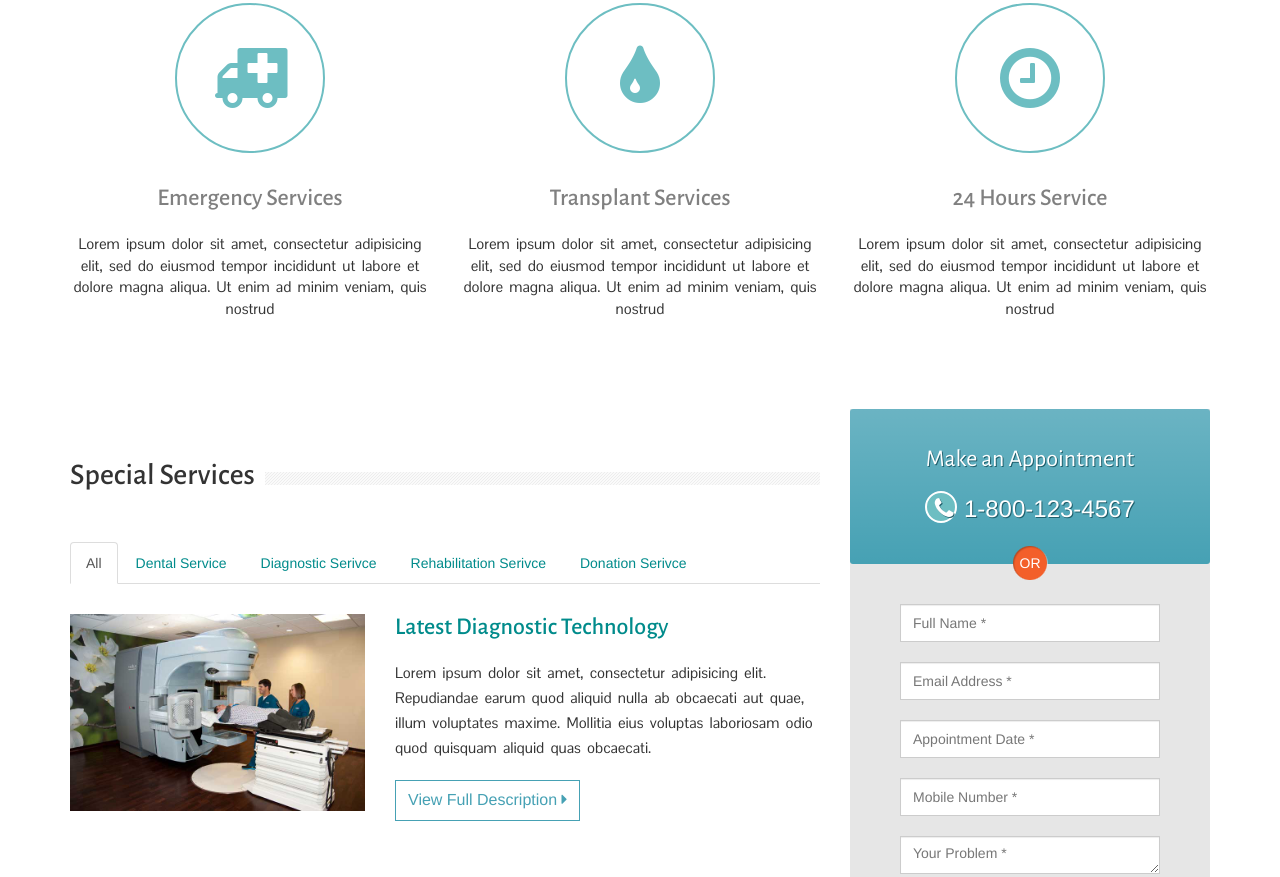
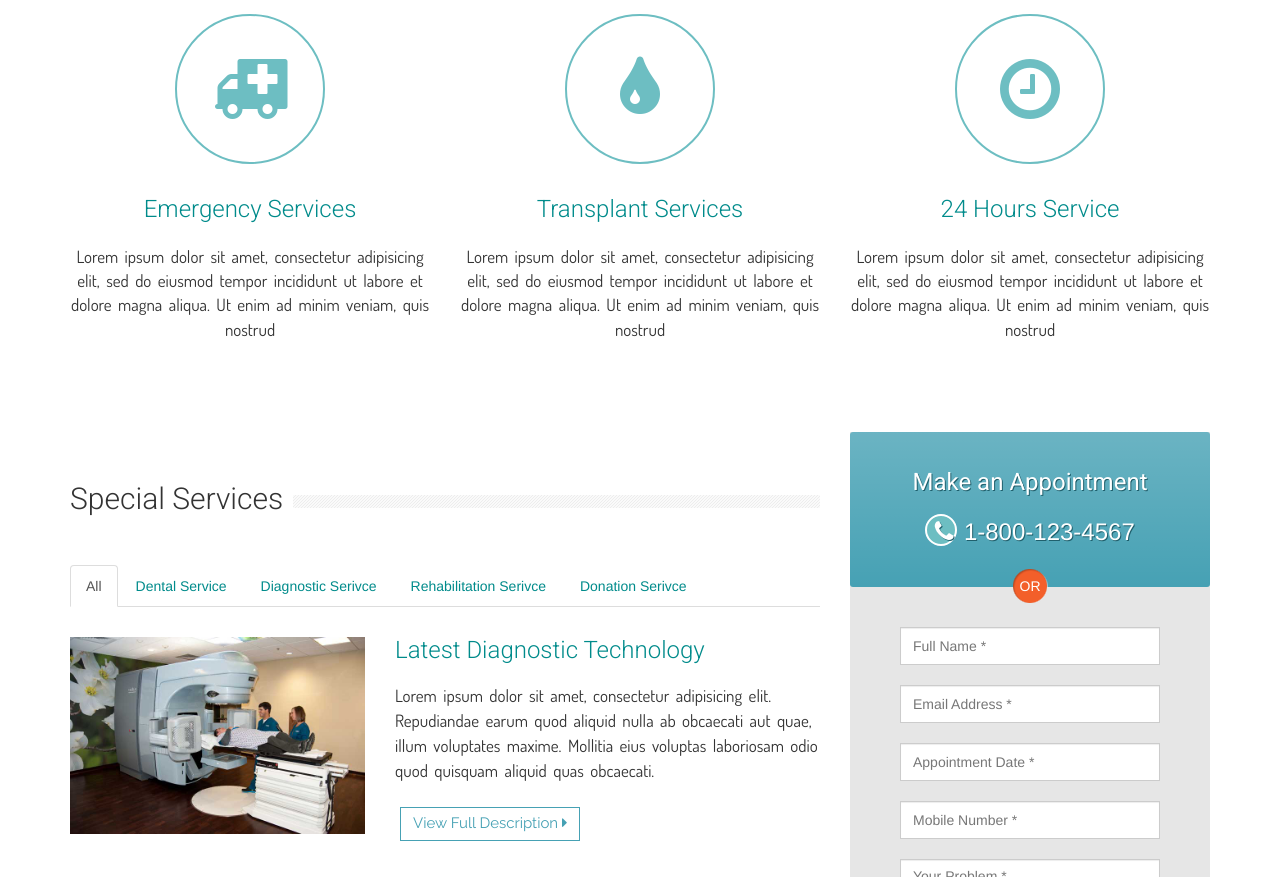
Before and after one commit to technext/HealthCare, a plain HTML site: page services.html in a window 1280 px wide. Shown: the part 954-1831 px from the top of the page. Drawn offline with nearby package versions, Linux system fonts and the light colour scheme.

Commit message:
Typography change

```diff
--- a/assets/css/main.css
+++ b/assets/css/main.css
@@ -62,6 +62,10 @@ a:hover
     text-decoration: none;
 }
 
+.btn {
+    font-family: 'Raleway', sans-serif;
+}
+
 .pagination
 {
     border-radius: 0px;
@@ -79,13 +83,14 @@ border: 1px solid #ddd;
 
 p
 {
-    font-family: 'Pontano Sans', sans-serif;
+    font-family: 'Dosis', sans-serif;
     word-spacing: 3px;
-    font-size: 15px;
+    font-size: 17px;
 }
 h1, h2, h3, h4, h5, h6
 {
-    font-family: 'Alegreya Sans', sans-serif;
+    font-family: 'Roboto', sans-serif;
+    font-weight: 300;
 }
 .send
 {
@@ -188,7 +193,7 @@ li:last-child
 .widget.widget_iw_last_posts h5
 {
     margin-bottom: 5px;
-    font-weight: bold;
+    font-weight: 400;
 }
 .widget h4 span, .special-service h2 span
 {
@@ -394,6 +399,7 @@ li:last-child
     line-height: 35px;
     margin-bottom: 26px;
     padding-top: 26px;
+    letter-spacing: 1px;
 }
 .welcome-btn
 {
@@ -528,7 +534,7 @@ height: 38px !important;
 .about-service h3
 {
     padding: 12px 0px;
-    color: gray;
+    color: darkcyan;
 }
 
 .about-service p
@@ -593,9 +599,10 @@ height: 38px !important;
     background-color: transparent;
     color: #46a1b4;
     border-radius: 0px;
-    font-size: 16px;
+    font-size: 15px;
     transition: all 0.3s ease-in;
-    padding: 8px 12px;
+    padding: 5px 12px;
+    margin: 4px 0px 0px 5px;
     border-color: #46a1b4;
 }
 .service-rm-btn:hover
@@ -681,7 +688,8 @@ margin-top: -60px;
     text-transform: uppercase;
     margin-bottom: 5px;
     display: block;
-    font-weight: 700;
+    font-weight: 500;
+    font-family: 'Roboto', sans-serif;
 }
 .doctor-info .position
 {
@@ -782,9 +790,11 @@ margin-top: -60px;
 
 
 .faq-header{
-  font-size: 2em;
-  border-bottom: 1px dotted #ccc;
-  padding: 1em 0;
+    font-size: 2em;
+    border-bottom: 1px dotted #ccc;
+    padding: 1em 0;
+    font-weight: 400;
+    font-family: 'Roboto', sans-serif;
 }
 
 
--- a/services.html
+++ b/services.html
@@ -11,8 +11,11 @@
 
 	    <link rel="stylesheet" type="text/css" href="assets/css/animate.css">
 	    <link href='http://fonts.googleapis.com/css?family=Abel' rel='stylesheet' type='text/css'>
-	    <link href='http://fonts.googleapis.com/css?family=Pontano+Sans' rel='stylesheet' type='text/css'>
-	    <link href='http://fonts.googleapis.com/css?family=Alegreya+Sans:300,400,500,700' rel='stylesheet' type='text/css'>
+	    <!-- <link href='http://fonts.googleapis.com/css?family=Pontano+Sans' rel='stylesheet' type='text/css'>
+	    <link href='http://fonts.googleapis.com/css?family=Alegreya+Sans:300,400,500,700' rel='stylesheet' type='text/css'> -->
+	    <link href='http://fonts.googleapis.com/css?family=Roboto:400,300,500' rel='stylesheet' type='text/css'>
+	    <link href='http://fonts.googleapis.com/css?family=Dosis:300,400,500,600' rel='stylesheet' type='text/css'>
+
 
 		<link rel="stylesheet" type="text/css" href="assets/css/bootstrap.min.css">
 		<link href="//maxcdn.bootstrapcdn.com/font-awesome/4.2.0/css/font-awesome.min.css" rel="stylesheet">
```
Also changed, not shown: blog.html (+5 -2 lines), contact.html (+4 -2 lines), doctors.html (+5 -2 lines), faq.html (+5 -2 lines), gallery.html (+5 -2 lines), index.html (+8 -5 lines).
